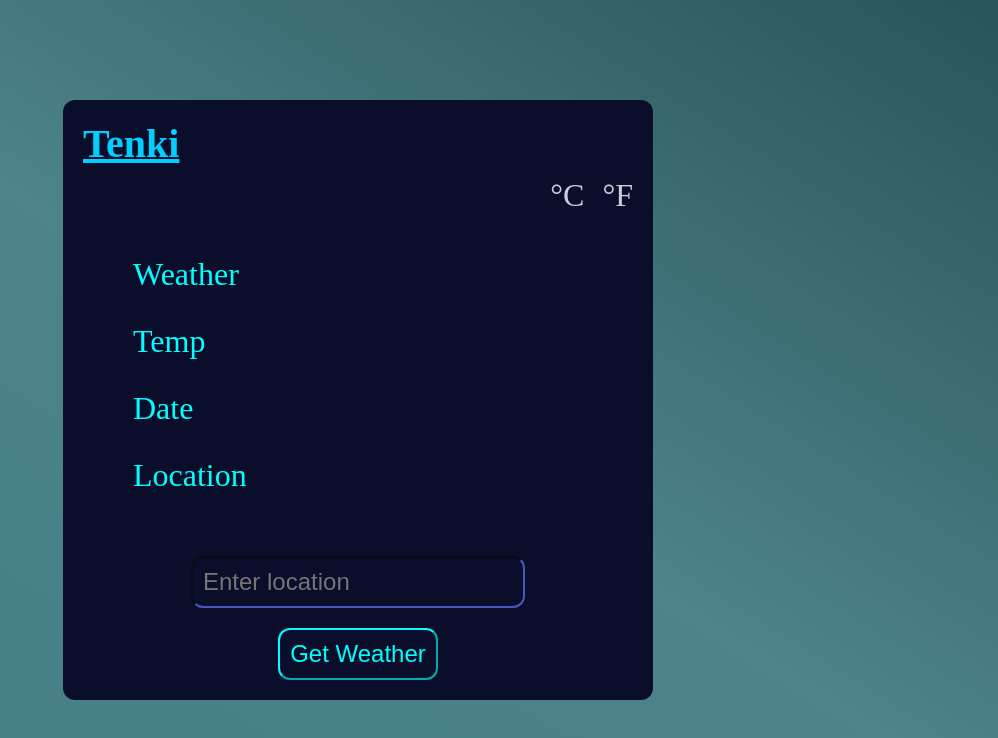
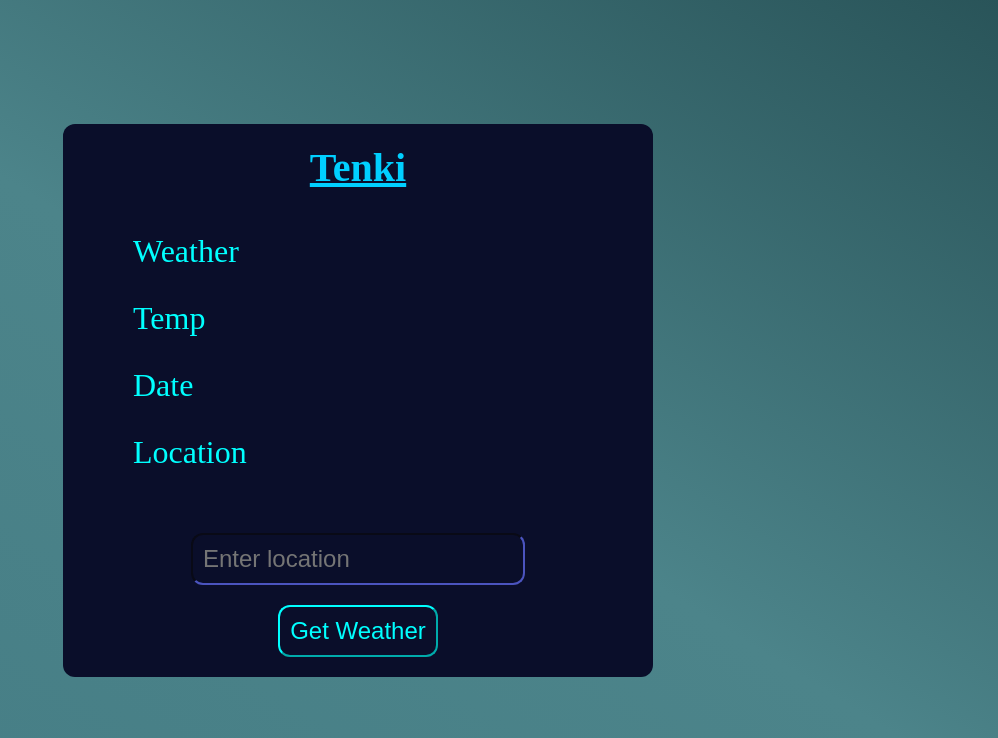
Before and after one commit to Its-Sythe/weather-odin, a website built with webpack: page src/template.html in a window 1280 px wide. Shown: the whole page, without its empty margins (282-1280 px from the left). Built offline with nearby package versions, Linux system fonts and the light colour scheme.

Commit message:
Finished the basic project, will try to add conversion at a later date

```diff
--- a/src/app/ui.js
+++ b/src/app/ui.js
@@ -9,18 +9,7 @@ export const ui = (function() {
         document.querySelector('#submit-location').addEventListener("click", (e) => {
             e.preventDefault();
             let result = validateForm()
-            displayWeatherData(weather.getWeatherData(result))
-        })
-
-        document.querySelector(".temp-switch").addEventListener("click", (e) => {
-            e.preventDefault();
-            let tgt = e.target;
-
-            if (e.target.className == "toggle-degrees") {
-
-            } else if (e.target.className == "toggle-fahreheight") {
-
-            }
+             displayWeatherData(weather.getWeatherData(result))
         })
     }
 
@@ -44,7 +33,7 @@ export const ui = (function() {
             const weather = document.querySelector(".weather")
             weather.textContent = "Weather: " + data[0]
             const currentTemp = document.querySelector('.current-temp')
-            currentTemp.textContent = "Temp: " + data[1]
+            currentTemp.textContent = "Temp: " + data[1] + " °F"
             const currentDate = document.querySelector(".date")
             currentDate.textContent = "Date: " + data[2]
             const currentLocation = document.querySelector(".weather-location")
@@ -56,14 +45,6 @@ export const ui = (function() {
         }
     }
 
-    async function convertToCelcius() {
-
-    }
-
-    async function convertToFahren() {
-
-    }
-
     return {
         render
     }
--- a/src/style.css
+++ b/src/style.css
@@ -23,25 +23,13 @@ body {
     height: max-content;
 }
 
-.nav {
-    display: flex;
-    flex-direction: column;
-    gap: 10px;
-}
 
 .title {
     color: #00cfff;
     font-size: 2.5em;
     font-weight: 900;
     text-decoration: underline;
-}
-
-.temp-switch {
-    color: #ccccdd;
-    font-size: 2rem;
-    align-self: flex-end;
-    display: flex;
-    gap: 18px;
+    align-self: center;
 }
 
 .main-content {
--- a/src/template.html
+++ b/src/template.html
@@ -7,13 +7,7 @@
     </head>
     <body>
         <main class="content">
-            <section class='nav'>
-                <p class="title">Tenki</p>
-                <div class="temp-switch">
-                    <span class="toggle-degrees">°C</span>
-                    <span class="toggle-fahrenheight">°F</span>
-                </div>
-            </section>
+            <p class="title">Tenki</p>
             <section class='main-content'>
                 <p class="weather">Weather</p>
                 <p class="current-temp">Temp</p>
```
